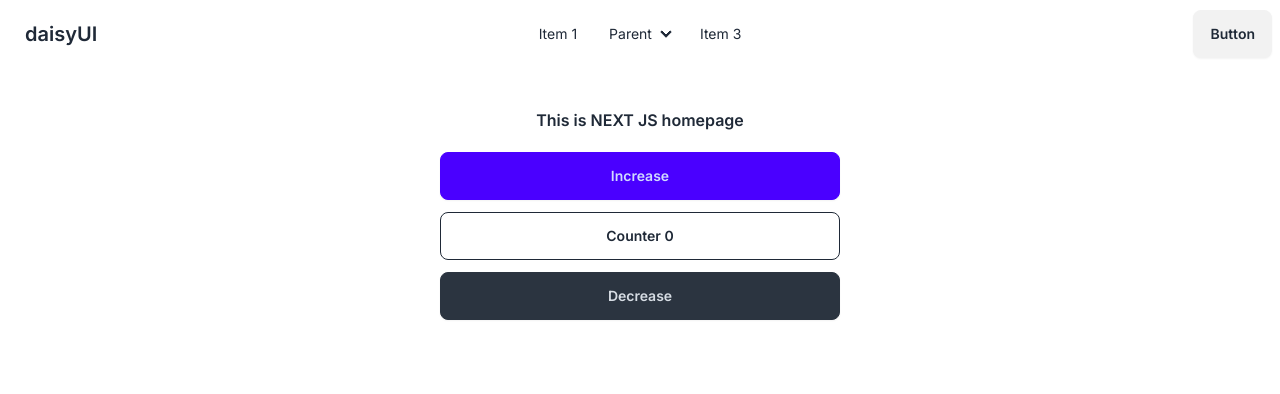
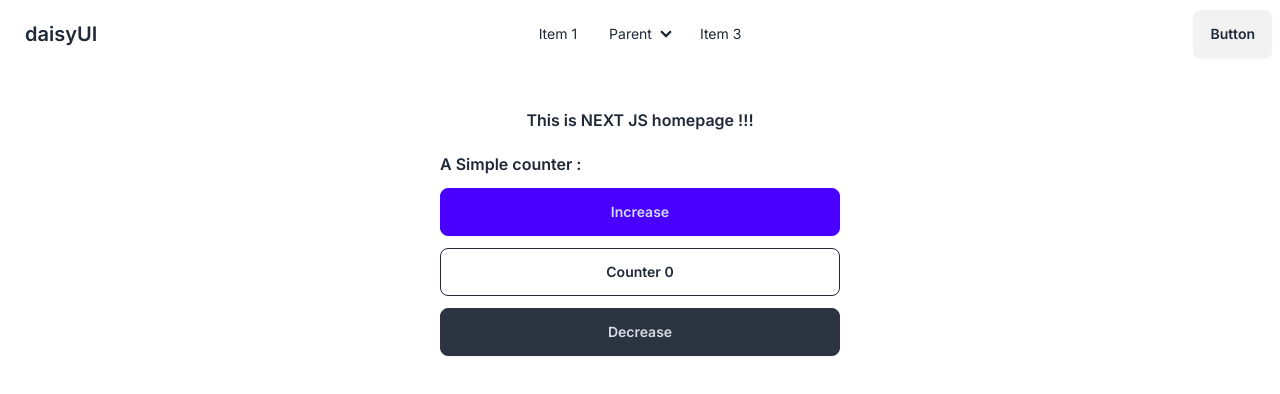
Before and after one commit to rahathasanDev/next-app-basic, a Next.js app: page / in a window 1280 px wide. Shown: the top 394 px of the page. Built offline with nearby package versions, Linux system fonts and the light colour scheme.

Commit message:
Modified homepage

```diff
--- a/src/app/page.js
+++ b/src/app/page.js
@@ -6,7 +6,7 @@ const HomePage = () => {
   console.log("rahat hasan");
   return (
    <div className="m-10 flex flex-col ">
-    <h1 className="mx-auto font-semibold">This is NEXT JS homepage</h1>
+    <h1 className="mx-auto font-semibold">This is NEXT JS homepage !!!</h1>
     <Counter></Counter>
    </div>
 
--- a/src/components/Counter/Counter.jsx
+++ b/src/components/Counter/Counter.jsx
@@ -8,7 +8,7 @@ const Counter = () => {
   return (
 
       <div className="flex flex-col mx-auto gap-3 mt-5 w-1/3 ">
-
+        <h1 className='font-semibold'>A Simple counter :</h1>
         <button className="btn btn-primary" onClick={() => setCounter(counter + 1)}>Increase</button>
         <button className="btn btn-outline">Counter {counter}</button >
         <button className="btn btn-neutral" onClick={() => setCounter(counter - 1)}>Decrease</button>
```
